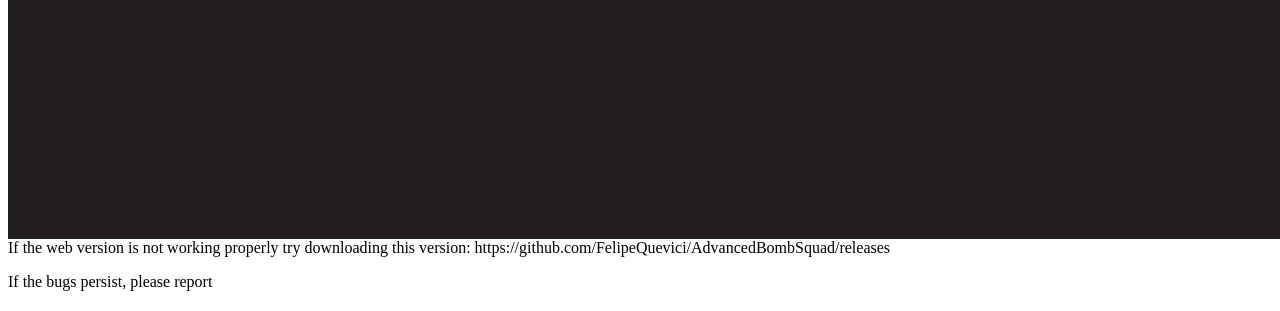
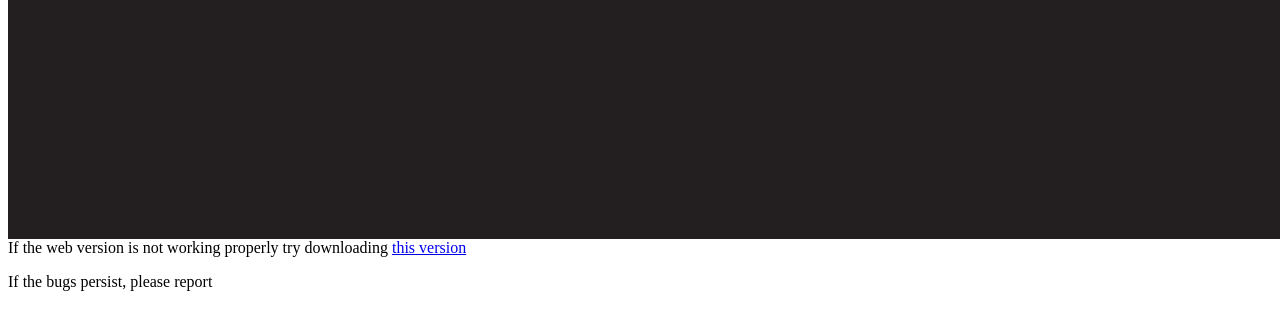
Before and after one commit to FelipeQuevici/AdvancedBombSquad, a plain HTML site: page index.html in a window 1280 px wide. Shown: the part 489-800 px from the top of the page. Drawn offline with Linux system fonts and the light colour scheme; no server answers.

Commit message:
Correção link

```diff
--- a/index.html
+++ b/index.html
@@ -12,7 +12,7 @@
   <body>
     <div id="unityContainer" style="width: 1280px; height: 720px; margin: auto"></div>
 
-    If the web version is not working properly try downloading this version: https://github.com/FelipeQuevici/AdvancedBombSquad/releases
+    If the web version is not working properly try downloading <a href="https://github.com/FelipeQuevici/AdvancedBombSquad/releases"> this version </a>
 <p> If the bugs persist, please report
   </body>
 </html>
```
